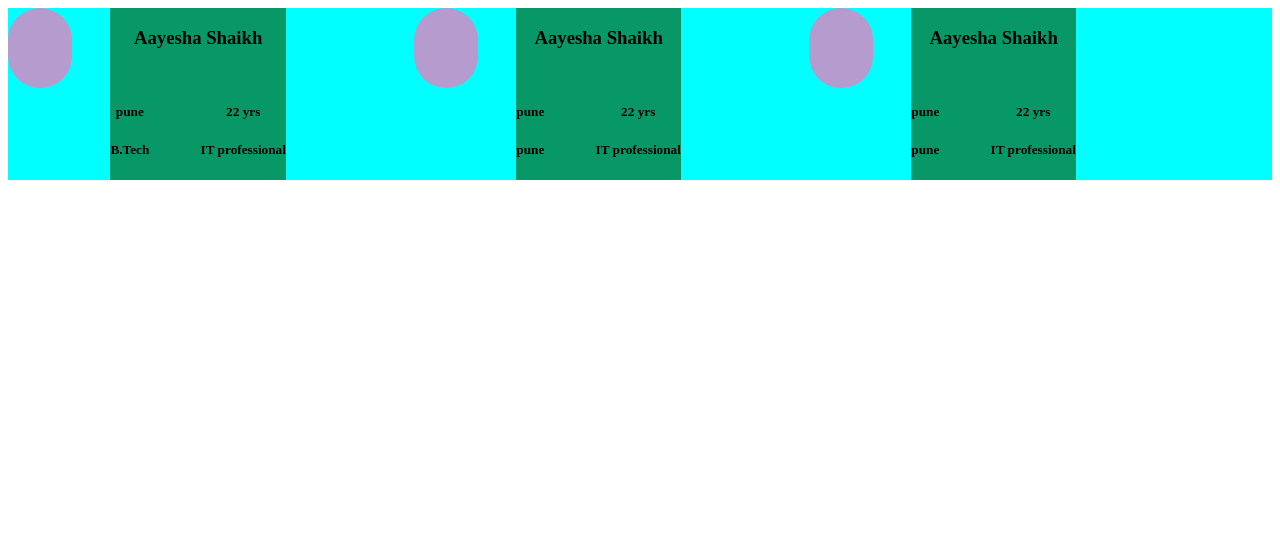
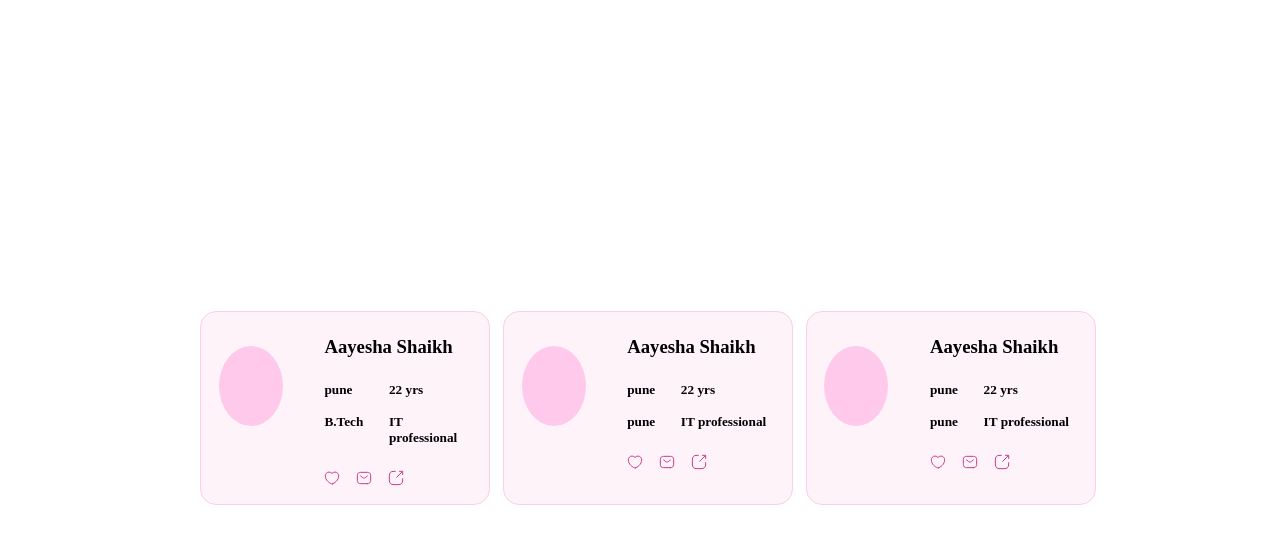
Before and after one commit to Hamza4562/userCard, a plain HTML site: page Index.html in a window 1280 px wide. Drawn offline with Linux system fonts and the light colour scheme.

Commit message:
done with usercard

```diff
--- a/Index.CSS
+++ b/Index.CSS
@@ -1,28 +1,55 @@
 .main{
-    background-color: aqua;
     display: flex;
-    gap: 10vw;
+    align-items: center;
+    justify-content: center;
+    gap: 1vw;
+    height: 100vh;
+    width: 100vw;
 }
 .middleLeft{
-    background-color: rgb(181, 155, 206);
-    height: 10vh;
-    width: 5vw;
-  border-radius: 5vh 5vh ;
-
+    width: 4vw;
 
 }
 .middleRight{
-    background-color: rgb(8, 151, 103);
+    display: flex;
+    flex-direction: column;
 
 }
 .middle{
     display: flex;
-    text-align: center;
-    gap: 3vw;
+    gap: 5vw;
+    background-color: #FFF3FA;
+    border-radius: 2vh;
+    padding: 3vh 3vh 3vh 1vh;
+    width: 20vw;
+    height: 18vh;
+    border:1px solid #FFCCEA;
+
 
 }
 .middlebottom{
     display: flex;
-    gap: 4vw;
-    padding-top: 1.1vw;
+    gap: 2vw;
+    padding: 2vh 0vh;
+
 }
+.circle{
+    height: 10vh;
+    width: 5vw;
+    background-color:#FFC9EB;
+    border-radius: 50%;
+    margin: 1.2vh;
+
+}
+.middlelower{
+    display: flex;
+    gap: 2vh;
+}
+.middleRight h3{
+    padding: 0vh;
+    margin: 0vw;
+}
+.middlebottom h5{
+    padding: 1vh 0vh;
+    margin: 0vw;
+}
--- a/Index.html
+++ b/Index.html
@@ -10,6 +10,8 @@
     <div class="main">
         <div class="middle">
             <div class="middleLeft">
+                <div class="circle">
+                </div>
 
             </div>
             <div class="middleRight">
@@ -25,14 +27,25 @@
                     </div>
                 </div>
                 <div class="middlelower">
-                    <div class="img1"></div>
-                    <div class="img2"></div>
-                    <div class="img3"></div>
+                    <div class="img1">
+                        <img src="./images1/heart.svg" alt="">
+
+
+                    </div>
+                    <div class="img2">
+                        <img src="./images1/sms.svg" alt="">
+
+                    </div>
+                    <div class="img3">
+                        <img src="./images1/export.svg" alt="">
+
+                    </div>
                 </div>
             </div>
         </div>
     <div class="middle">
             <div class="middleLeft">
+                <div class="circle"></div>
 
                  </div>
             <div class="middleRight">
@@ -48,14 +61,21 @@
                     </div>
                 </div>
                 <div class="middlelower">
-                    <div class="img1"></div>
-                    <div class="img2"></div>
-                    <div class="img3"></div>
+                    <div class="img1">
+                        <img src="./images1/heart.svg" alt="">
+                    </div>
+                    <div class="img2">
+                        <img src="./images1/sms.svg" alt="">
+                    </div>
+                    <div class="img3">
+                        <img src="./images1/export.svg" alt="">
+                    </div>
                 </div>
             </div>
         </div>
           <div class="middle">
             <div class="middleLeft">
+                <div class="circle"></div>
 
             </div>
             <div class="middleRight">
@@ -71,9 +91,18 @@
                     </div>
                 </div>
                 <div class="middlelower">
-                    <div class="img1"></div>
-                    <div class="img2"></div>
-                    <div class="img3"></div>
+                    <div class="img1">
+                        <img src="./images1/heart.svg" alt="">
+
+                    </div>
+                    <div class="img2">
+                        <img src="./images1/sms.svg" alt="">
+
+                    </div>
+                    <div class="img3">
+                        <img src="./images1/export.svg" alt="">
+
+                    </div>
                 </div>
             </div>
         </div>
```
Also changed, not shown: images1/export.svg (added), images1/heart.svg (added), images1/sms.svg (added), 1 other file.
